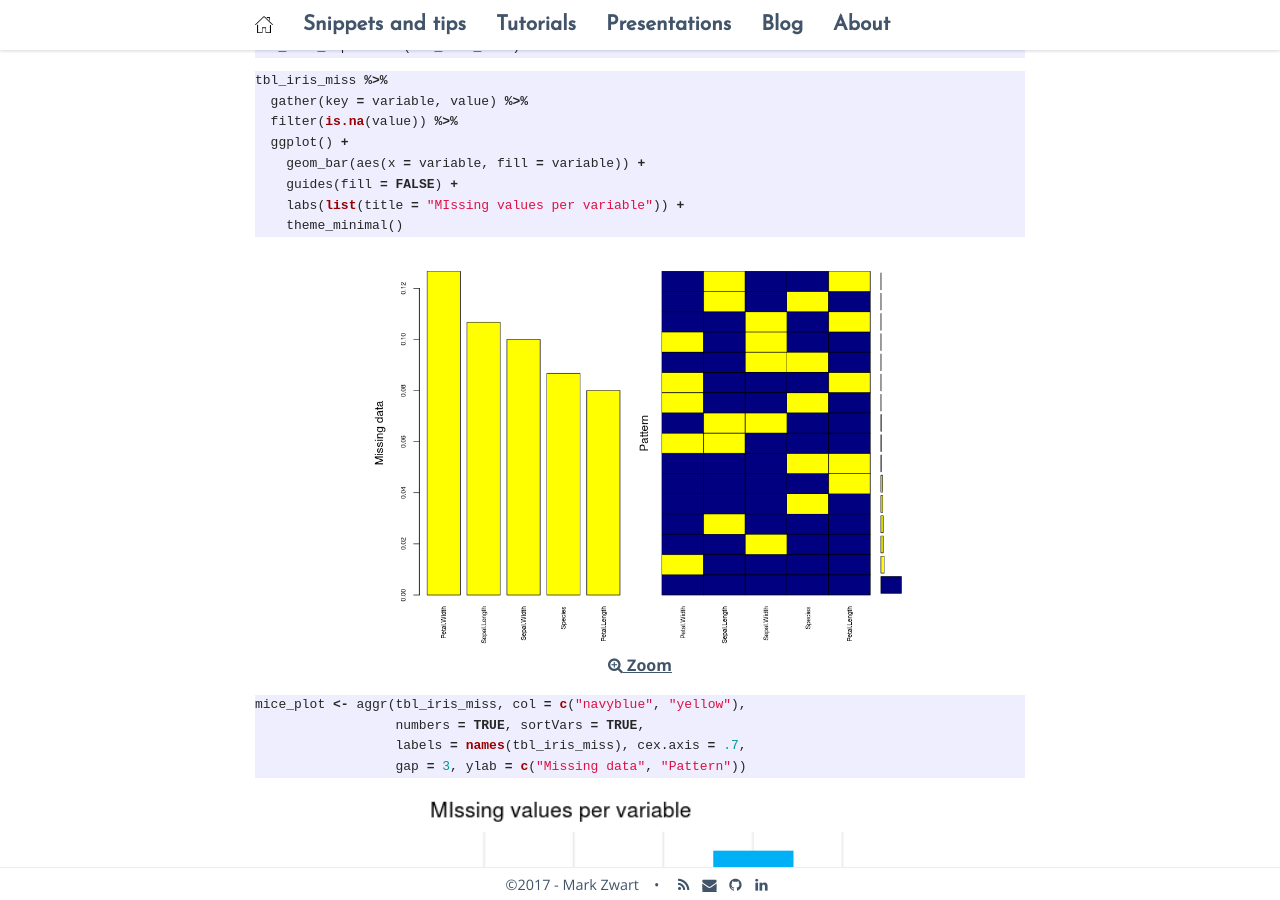
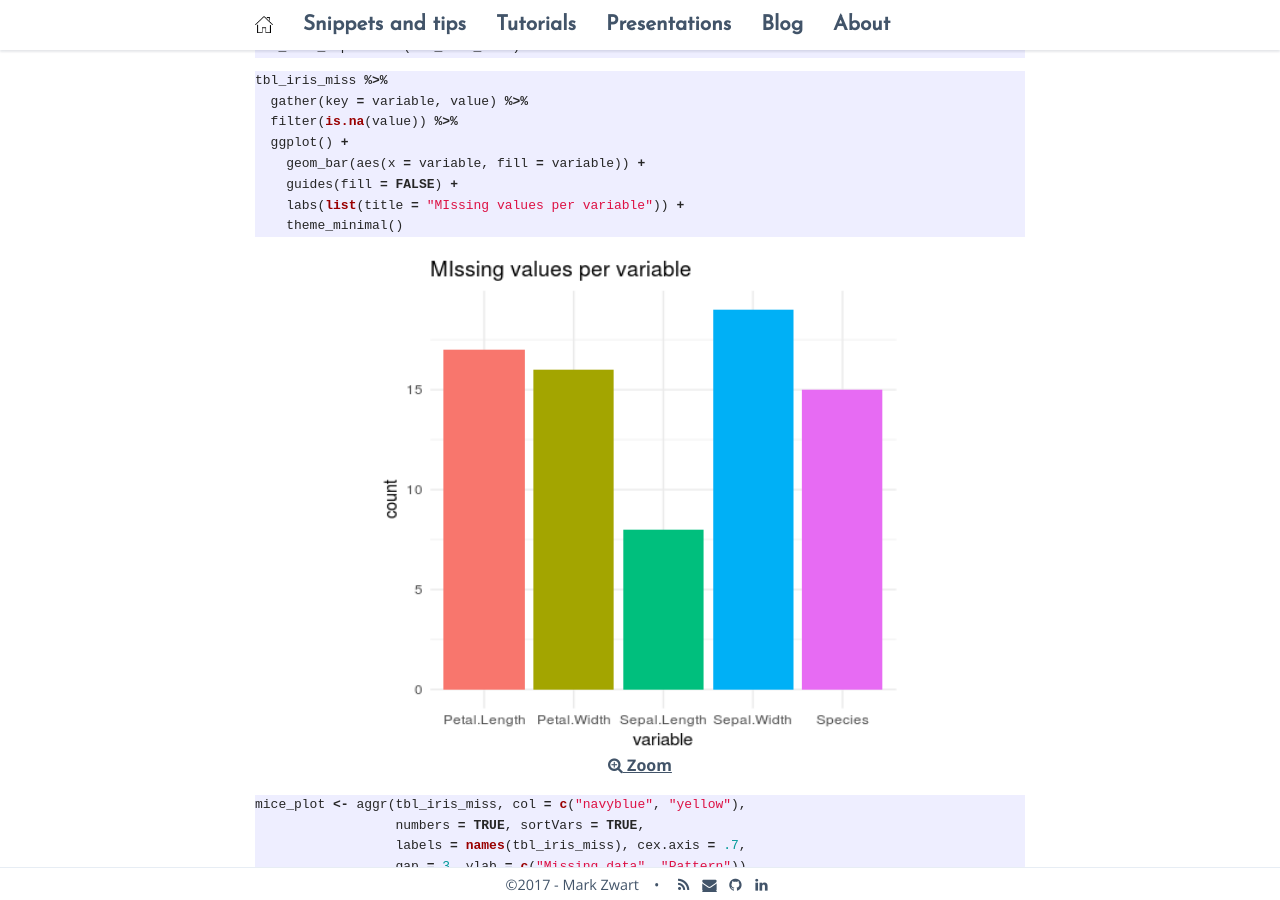
Before and after one commit to mark-me/mark-me.github.io, a Jekyll site: the page built from _pages/tutorials/impute-missings/impute-missings.md, in a window 1280 px wide and 900 px high, scrolled down 1039 px. Built offline with Jekyll 4.4.1, drawn with Linux system fonts in a browser that asks for light colours; nearby versions of some CDN libraries; comment, search, counter and statistics services are not loaded.

Commit message:
Update impute-missings.md

````diff
--- a/_pages/tutorials/impute-missings/impute-missings.md
+++ b/_pages/tutorials/impute-missings/impute-missings.md
@@ -41,8 +41,8 @@ tbl_iris_miss %>%
     theme_minimal()
 ```
 {:refdef: style="text-align: center;"}
-<a href="/_pages/tutorials/impute-missings/VIM-plot.png" target="_blank">
-<img src="/_pages/tutorials/impute-missings/VIM-plot.png" alt="" width="547" height="400" align="center"/>
+<a href="/_pages/tutorials/impute-missings/plot-missing-per-variable.png" target="_blank">
+<img src="/_pages/tutorials/impute-missings/plot-missing-per-variable.png" alt="" width="530" height="500" align="center"/>
 <br>
 <i class='fa fa-search-plus '></i> Zoom</a>
 {: refdef}
@@ -54,8 +54,8 @@ mice_plot <- aggr(tbl_iris_miss, col = c("navyblue", "yellow"),
                   gap = 3, ylab = c("Missing data", "Pattern"))
 ```
 {:refdef: style="text-align: center;"}
-<a href="/_pages/tutorials/impute-missings/plot-missing-per-variable.png" target="_blank">
-<img src="/_pages/tutorials/impute-missings/plot-missing-per-variable.png" alt="" width="530" height="500" align="center"/>
+<a href="/_pages/tutorials/impute-missings/VIM-plot.png" target="_blank">
+<img src="/_pages/tutorials/impute-missings/VIM-plot.png" alt="" width="547" height="400" align="center"/>
 <br>
 <i class='fa fa-search-plus '></i> Zoom</a>
 {: refdef}
````
